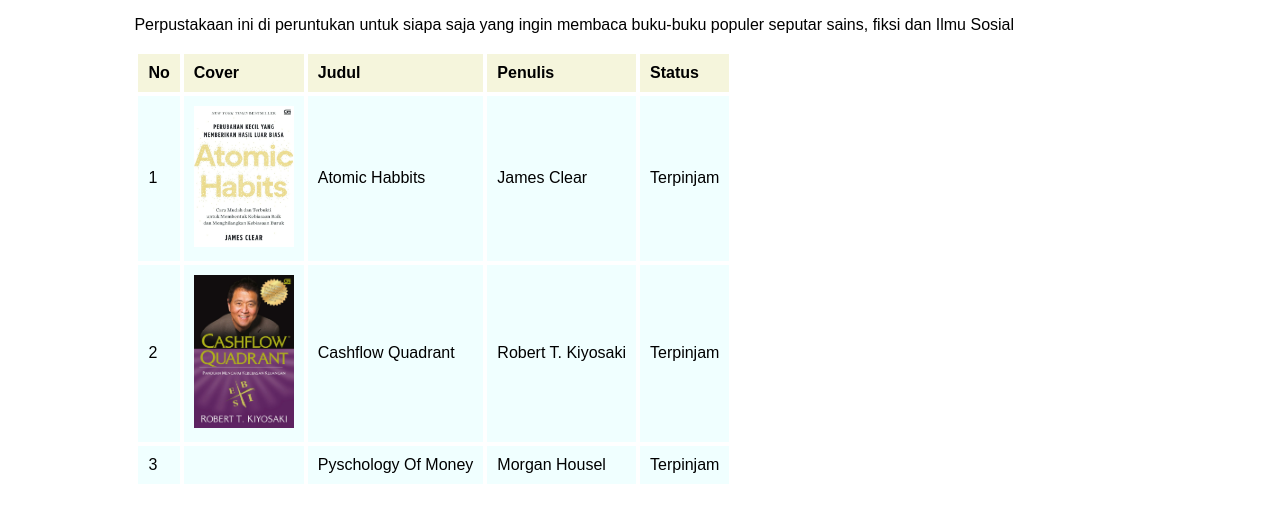
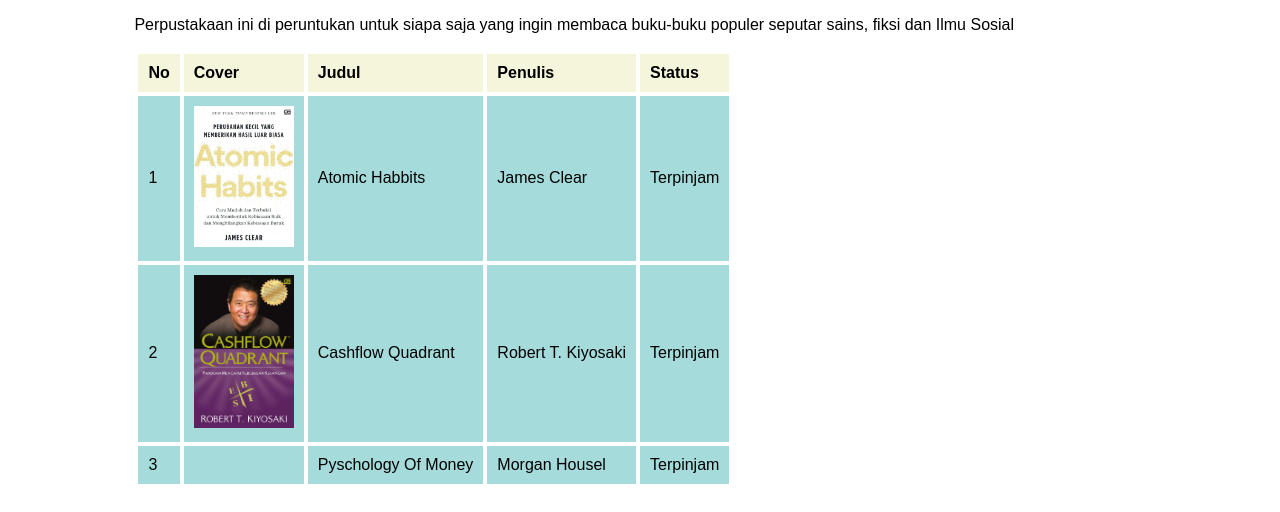
Before and after one commit to kamalz-junior/web-dasar-css, a plain HTML site: page episode-28/index.html in a window 1280 px wide. Shown: the part 288-800 px from the top of the page. Drawn offline with Linux system fonts and the light colour scheme.

Commit message:
feat: 28. Studi Kasus Part 2

```diff
--- a/episode-28/css/style.css
+++ b/episode-28/css/style.css
@@ -69,7 +69,7 @@
     text-align: left;
 }
 .tabel-konten{
-    background-color: azure;
+    background-color: rgb(165, 219, 219);
 }
 .tabel-genap{
     background-color: aliceblue;
```
